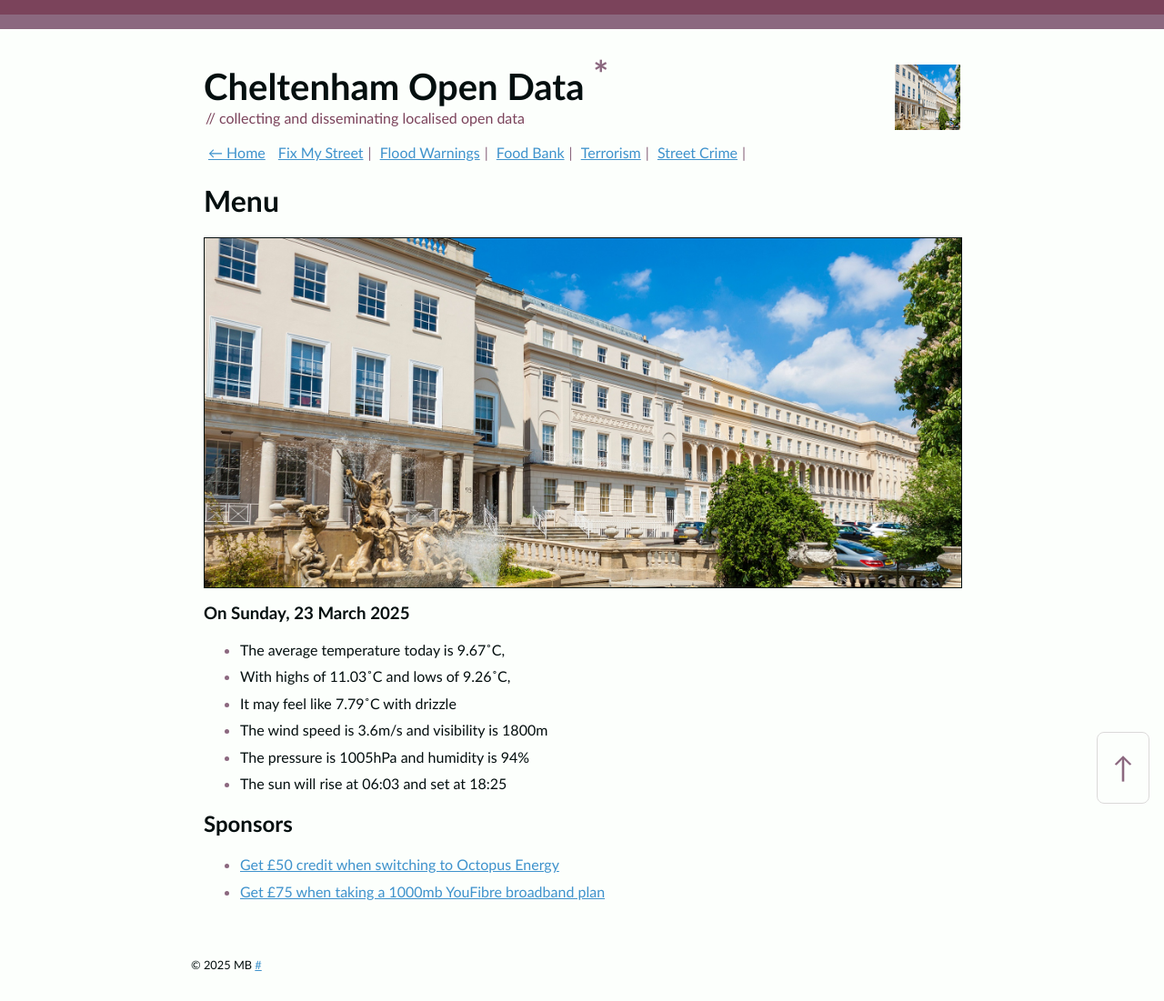
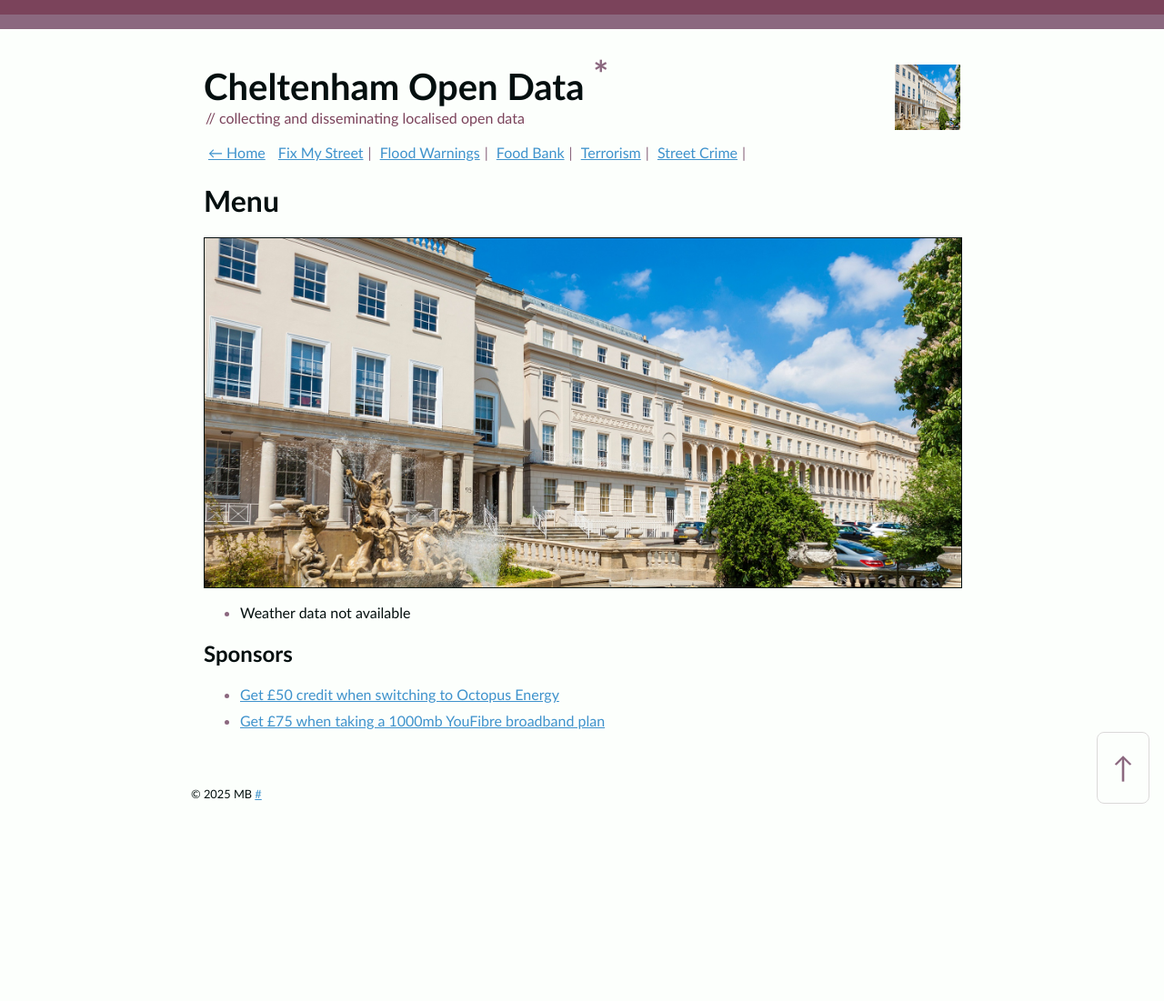
Before and after one commit to mat-0/cheltenham-open-data, a Jekyll site: the page built from index.md, in a window 1280 px wide. Shown: the whole page at 91% size. Built offline with Jekyll 4.4.1, drawn with Linux system fonts in a browser that asks for light colours; after the commit the page ends 913 px from its top, so only the background shows below that.

Commit message:
update
Signed-off-by: mat-0 <Github@thechels.uk>

```diff
--- a/index.md
+++ b/index.md
@@ -9,15 +9,7 @@ seo: Menu
 
 
 <!-- weather_marker starts -->
-### On Sunday, 23 March 2025
-
-- The average temperature today is 9.67˚C,
-- With highs of 11.03˚C and lows of 9.26˚C,
-- It may feel like 7.79˚C with drizzle
-- The wind speed is 3.6m/s and visibility is 1800m
-- The pressure is 1005hPa and humidity is 94%
-- The sun will rise at 06:03 and set at 18:25
-
+- Weather data not available
 <!-- weather_marker ends -->
 
 
```
